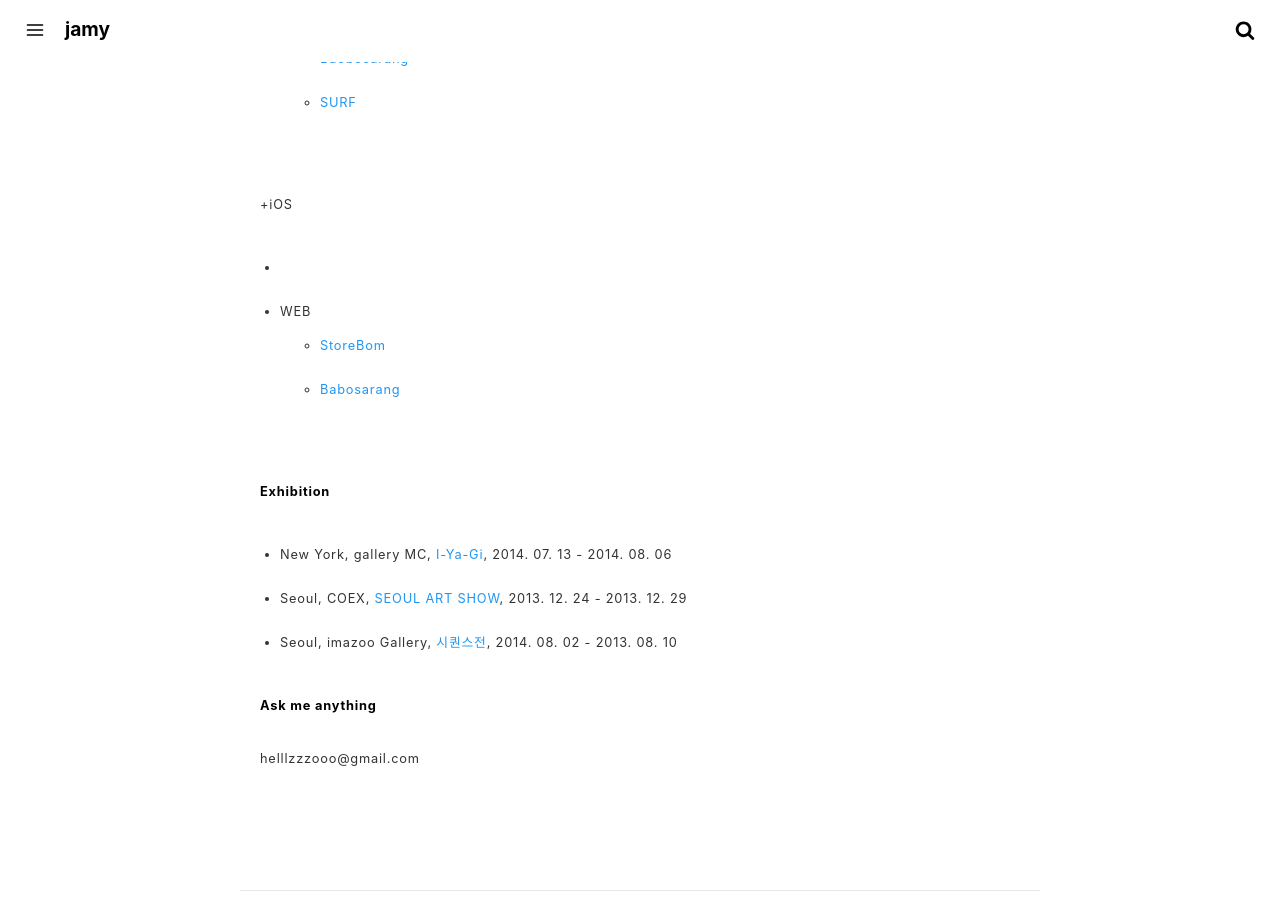
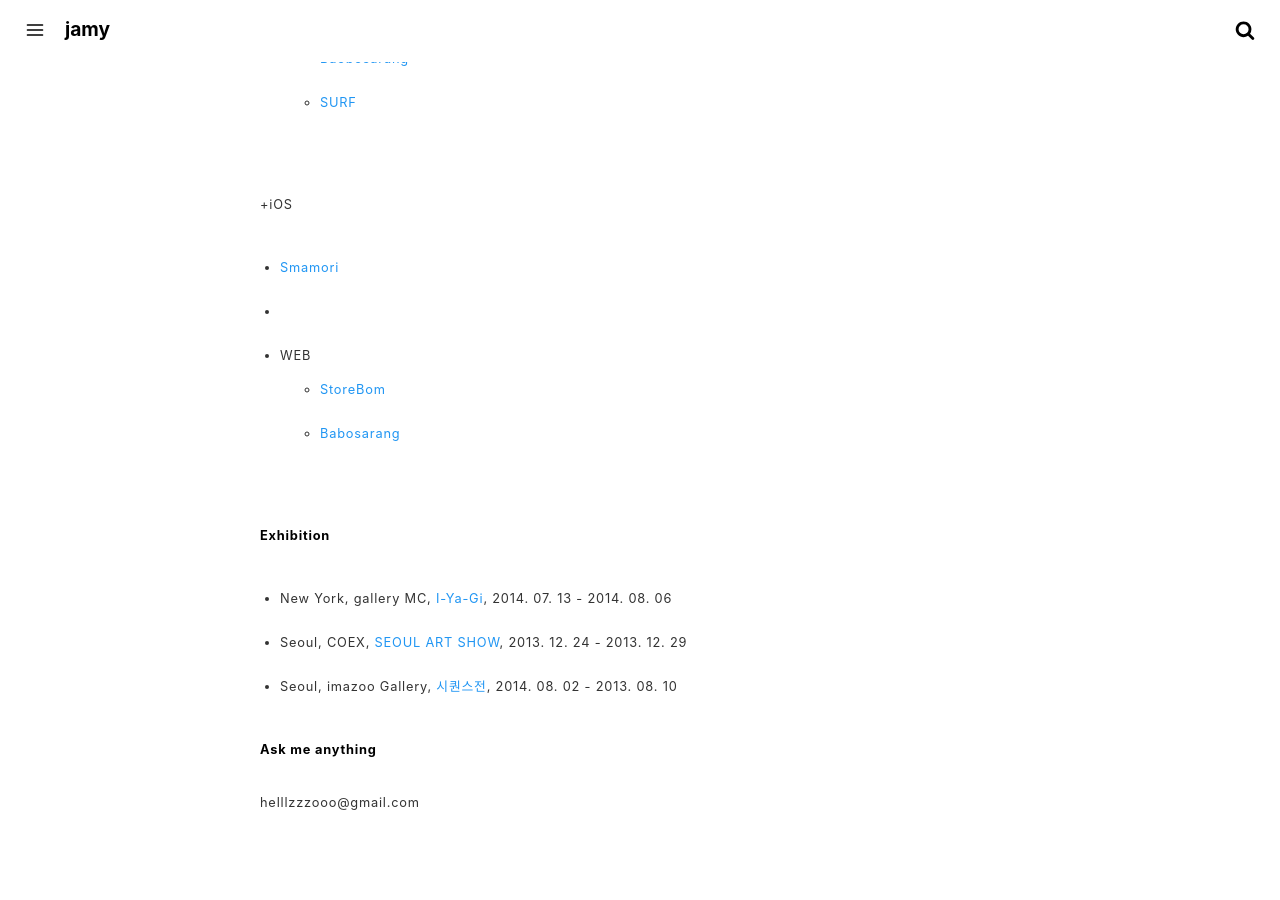
Before and after one commit to crazyjamy/crazyjamy.github.io, a Jekyll site: the page built from about.md, in a window 1280 px wide and 900 px high, scrolled down 1239 px. Built offline with Jekyll 4.4.1, drawn with Linux system fonts in a browser that asks for light colours.

Commit message:
Update about.md

```diff
--- a/about.md
+++ b/about.md
@@ -39,6 +39,7 @@
   + [SURF](https://play.google.com/store/apps/developer?id=SURF+Inc.)
 
 +iOS
+  + [Smamori](https://apps.apple.com/jp/app/%E3%82%B9%E3%83%9E%E3%83%A2%E3%83%AA/id1457657028)
   +
 
 
```
